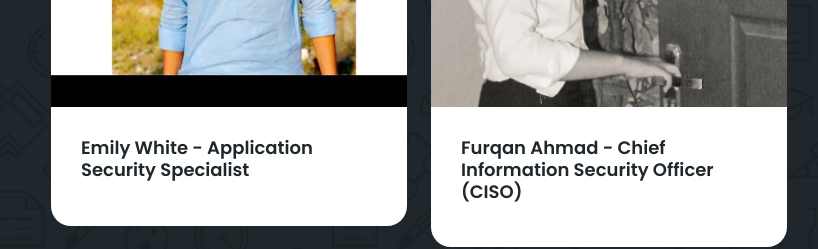
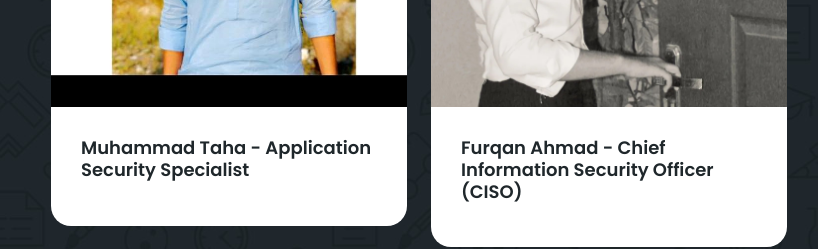
Before and after one commit to FurqanAhmad049/Website, a plain HTML site: page meeting-details.html in a window 1280 px wide. Shown: the part 1565-1814 px from the top of the page, without its empty margins (411-1229 px from the left). Drawn offline with nearby package versions, Linux system fonts and the light colour scheme.

Commit message:
team-details.html

```diff
--- a/meeting-details.html
+++ b/meeting-details.html
@@ -167,7 +167,7 @@
                 <div class="down-content">
 
                   <a href="meeting-details.html">
-                    <h4>Emily White - Application Security Specialist</h4>
+                    <h4>Muhammad Taha - Application Security Specialist</h4>
                   </a>
 
                 </div>
```
